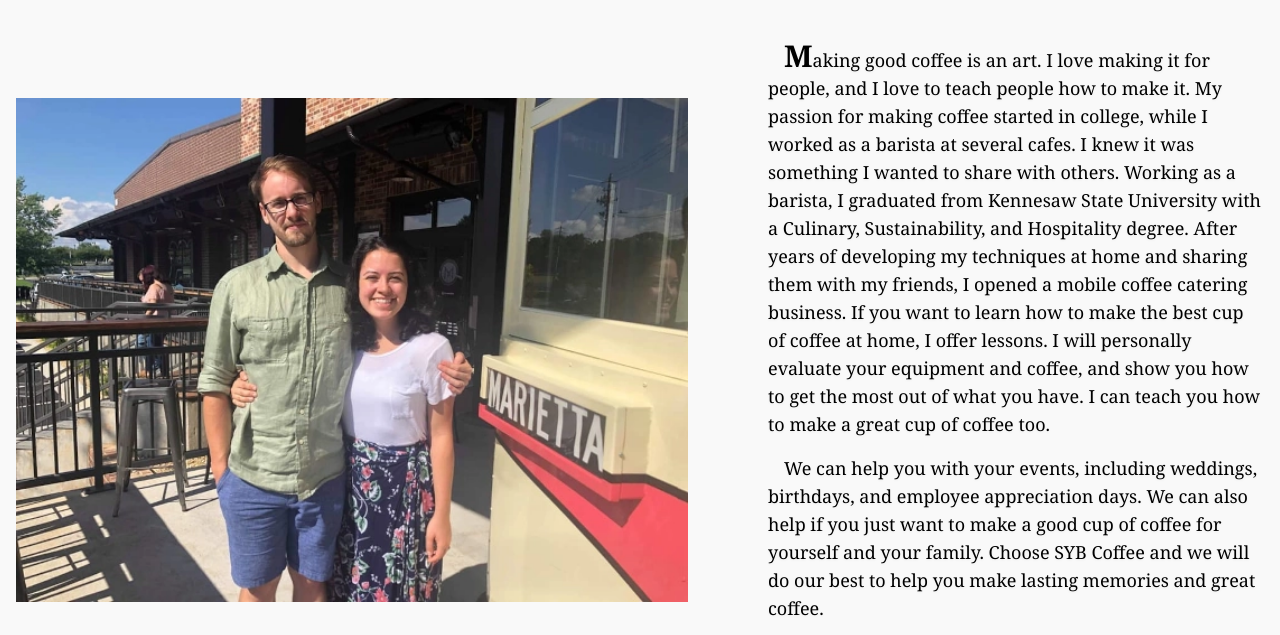
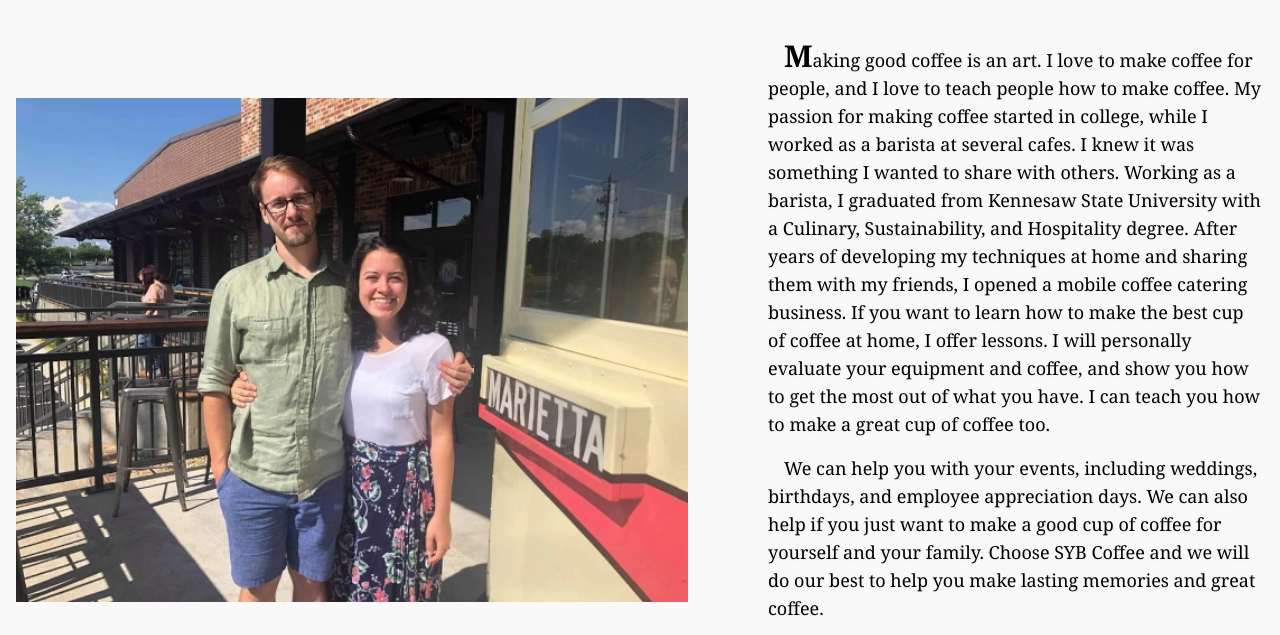
Before and after one commit to AndrewB-S/SYBCoffee, an Astro site: page / in a window 1280 px wide. Shown: the part 614-1249 px from the top of the page. Built offline with nearby package versions, Linux system fonts and the light colour scheme; Astro itself is replaced by a stand-in of ours.

Commit message:
tweaks to copy

```diff
--- a/src/components/About.astro
+++ b/src/components/About.astro
@@ -24,11 +24,11 @@ import pictureOfSybil from "../assets/images/sybil.webp";
         <p
           class="text-left first-letter:font-bold indent-4 text-lg first-letter:text-3xl max-w-prose font-serif drop-shadow-sm"
         >
-          Making good coffee is an art. I love making it for people, and I love
-          to teach people how to make it. My passion for making coffee started
-          in college, while I worked as a barista at several cafes. I knew it
-          was something I wanted to share with others. Working as a barista, I
-          graduated from Kennesaw State University with a Culinary,
+          Making good coffee is an art. I love to make coffee for people, and I
+          love to teach people how to make coffee. My passion for making coffee
+          started in college, while I worked as a barista at several cafes. I
+          knew it was something I wanted to share with others. Working as a
+          barista, I graduated from Kennesaw State University with a Culinary,
           Sustainability, and Hospitality degree. After years of developing my
           techniques at home and sharing them with my friends, I opened a mobile
           coffee catering business. If you want to learn how to make the best
```
